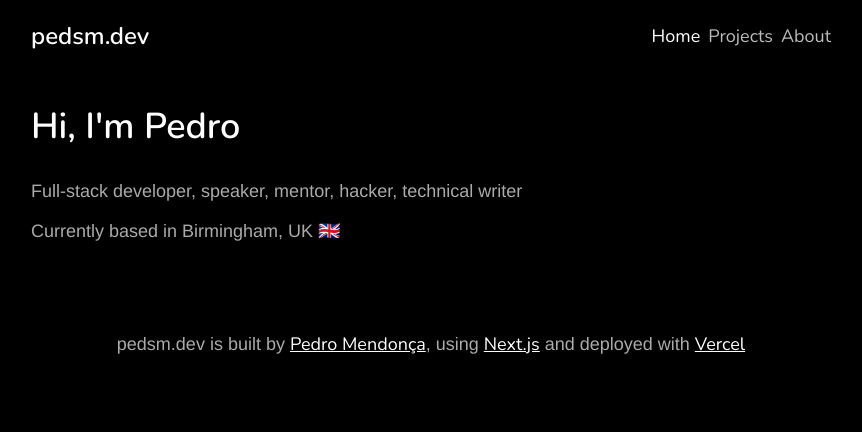
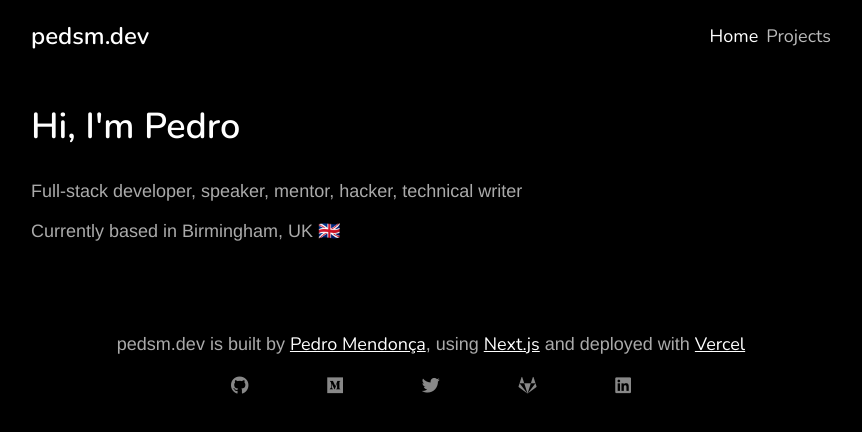
Before and after one commit to pedsm/pedsm.dev, a Next.js app: page / in a window 1280 px wide. Shown: the top 432 px of the page, without its empty margins (209-1071 px from the left). Built offline with nearby package versions, Linux system fonts and the light colour scheme.

Commit message:
Social tags

```diff
--- /dev/null
+++ b/components/about.js
@@ -0,0 +1,32 @@
+const platforms = [
+  {
+    icon: "fa-github",
+    link: "https://github.com/pedsm"
+  },
+  {
+    icon: "fa-medium",
+    link: "https://medium.com/@pedsm"
+  },
+  {
+    icon: "fa-twitter",
+    link: "https://twitter.com/pedsm"
+  },
+  {
+    icon: "fa-gitlab",
+    link: "https://gitlab.com/pedsm"
+  },
+  {
+    icon: "fa-linkedin",
+    link: "https://www.linkedin.com/in/pedmendonca/"
+  },
+]
+
+export default function about() {
+  return (
+    <div style={{width: '50%', margin: 'auto'}} className="level">
+      {platforms.map((plat, i) => (
+        <a key={i} href={plat.link}><i className={`fab fa-x ${plat.icon}`}></i></a>
+      ))}
+    </div>
+  )
+}
--- a/components/footer.js
+++ b/components/footer.js
@@ -1,11 +1,12 @@
+import About from '/components/about'
+
 export default function footer() {
   return (
-    <footer className="footer">
-      <div className="content has-text-centered">
-        <p>
-          pedsm.dev is built by <a href="https://github.com/pedsm">Pedro Mendonça</a>, using <a href="https://nextjs.org/">Next.js</a> and deployed with <a href="https://vercel.com/">Vercel</a>
-        </p>
-      </div>
+    <footer className="section footer">
+      <p>
+        pedsm.dev is built by <a href="https://github.com/pedsm">Pedro Mendonça</a>, using <a href="https://nextjs.org/">Next.js</a> and deployed with <a href="https://vercel.com/">Vercel</a>
+      </p>
+      <About />
     </footer>
   )
 }
--- a/components/navbar.js
+++ b/components/navbar.js
@@ -9,10 +9,6 @@ const links = [
   {
     path: '/projects',
     name: 'Projects'
-  },
-  {
-    path: '/about',
-    name: 'About'
   }
 ]
 
--- a/pages/_app.js
+++ b/pages/_app.js
@@ -19,6 +19,16 @@ export default function app({ Component, pageProps }) {
           <meta httpEquiv="X-UA-Compatible" content="IE=edge" />
           <meta name="viewport" content="width=device-width, initial-scale=1" />
           <title>pedsm.dev</title>
+          {/* Social */}
+          <meta name="description" content="Hi, I'm Pedro" />
+          <meta property="og:title" content="pedsm.dev" />
+          <meta property="og:type" content="article" />
+          <meta property="og:url" content="https://pedsm.dev/" />
+          <meta property="og:image" content="/card.png" />
+          <meta property="og:description" content="Hi, I'm Pedro" />
+          <meta name="twitter:card" content="summary_large_image"></meta>
+          <meta name="twitter:site" content="@pedsm"></meta>
+          <meta name="twitter:creatro" content="@pedsm"></meta>
       </Head>
       <header className="section">
         <Navbar />
--- a/public/styles/light.css
+++ /dev/null
@@ -1,111 +0,0 @@
-@import url("https://fonts.googleapis.com/css?family=Nunito:300,400,500,600,700,900&display=swap");
-body {
-  background-color: white;
-  max-width: 800px;
-  margin: auto !important; }
-
-* {
-  font-family: "Nunito", sans-serif;
-  color: black;
-  font-weight: 300; }
-
-a {
-  text-decoration: none;
-  color: #808080;
-  font-weight: 600; }
-  a:hover {
-    color: black; }
-  a i {
-    color: #808080; }
-    a i:hover {
-      color: black; }
-
-h1 {
-  font-size: 2em; }
-
-h2 {
-  font-size: 2em; }
-
-h3 {
-  font-size: 1.5em; }
-
-h5 {
-  font-size: 1.25em; }
-
-h5 {
-  font-size: 1.2em; }
-
-.menu {
-  display: flex;
-  align-items: center;
-  flex-direction: row;
-  justify-content: space-between; }
-
-.links {
-  display: flex;
-  flex-direction: row; }
-
-.menu-item {
-  padding-bottom: 2px;
-  margin: 10px 10px;
-  font-weight: normal; }
-  .menu-item a {
-    text-decoration: none; }
-    .menu-item a:hover {
-      border-bottom: black 2px solid; }
-    .menu-item a.is-active {
-      color: black;
-      border-bottom: black 2px solid; }
-
-@media only screen and (max-width: 700px) {
-  .menu {
-    flex-direction: column; } }
-
-.project {
-  margin-bottom: 2em;
-  border-radius: 12px;
-  border: #808080 2px solid;
-  display: grid;
-  grid-template-columns: 300px auto;
-  grid-template-areas: "img info" "img info" "img buttons"; }
-  .project .info {
-    box-sizing: border-box;
-    padding: 0 1em;
-    grid-area: "info";
-    bottom: 10px;
-    width: 100%; }
-    .project .info .links {
-      margin: 1em;
-      display: flex;
-      flex-direction: row;
-      justify-content: space-evenly; }
-  .project img {
-    grid-area: "img";
-    width: 300px;
-    object-fit: cover;
-    object-position: 0% 0%;
-    border-radius: 10px 0 0 10px; }
-  .project:hover {
-    border-color: black; }
-
-@media only screen and (max-width: 700px) {
-  .project {
-    display: block; }
-    .project img {
-      padding: 0;
-      width: 100%;
-      border-radius: 10px 10px 0 0; }
-    .project .info {
-      padding: 0 10px; } }
-
-section {
-  padding: 1em; }
-
-footer {
-  text-align: center; }
-
-.level {
-  display: flex;
-  flex-direction: row;
-  width: 100%;
-  justify-content: space-evenly; }
--- a/public/styles/main.css
+++ /dev/null
@@ -1,118 +0,0 @@
-@import url("https://fonts.googleapis.com/css?family=Nunito:300,400,500,600,700,900&display=swap");
-:root {
-  --bg: white;
-  --mid: #808080;
-  --text: #101010;
-  --off-white: #f5f5f5ff;
-  --off-bg: #ddd8e8ff;
-  --purpleish: #b7adcfff;
-  --cyber-grape: #5b4b81ff;
-  --off-black: #1b1627; }
-
-.dark-theme {
-  --bg: #101010;
-  --mid: #606060;
-  --text: white; }
-
-* {
-  box-sizing: border-box; }
-
-body {
-  background-color: var(--bg);
-  margin: 0; }
-
-header {
-  padding: 1em; }
-
-section {
-  min-height: 60vh; }
-
-.main {
-  background-color: var(--off-bg);
-  color: var(--cyber-grape);
-  padding-top: 6em;
-  font-weight: 300; }
-
-.content {
-  width: 800px;
-  margin: auto; }
-
-.footer {
-  color: white;
-  padding: 3em;
-  font-weight: bold;
-  background-color: var(--off-black);
-  box-shadow: 0 50vh 0 50vh var(--off-black); }
-
-.footer > .content > p {
-  color: white; }
-
-* {
-  font-family: "Open sans", "Nunito", sans-serif; }
-
-a {
-  text-decoration: none;
-  color: var(--mid);
-  font-weight: 600; }
-  a:hover {
-    color: var(--text); }
-  a i {
-    color: var(--mid); }
-    a i:hover {
-      color: var(--text); }
-
-h1 {
-  font-size: 2em; }
-
-h2 {
-  font-size: 2em; }
-
-h3 {
-  font-size: 1.5em; }
-
-h5 {
-  font-size: 1.25em; }
-
-h5 {
-  font-size: 1.2em; }
-
-.menu {
-  display: flex;
-  align-items: center;
-  flex-direction: row;
-  justify-content: space-between; }
-
-.links {
-  display: flex;
-  flex-direction: row; }
-
-.menu-item {
-  padding-bottom: 2px;
-  margin: 10px 10px;
-  font-weight: normal; }
-  .menu-item a {
-    text-decoration: none; }
-    .menu-item a:hover {
-      border-bottom: var(--text) 2px solid; }
-    .menu-item a.is-active {
-      color: var(--text);
-      border-bottom: var(--text) 2px solid; }
-
-@media only screen and (max-width: 700px) {
-  .menu {
-    flex-direction: column; } }
-
-.project:hover {
-  border-color: var(--text); }
-
-section {
-  padding: 1em; }
-
-footer {
-  text-align: center; }
-
-.level {
-  display: flex;
-  flex-direction: row;
-  width: 100%;
-  justify-content: space-evenly; }
--- a/sass/projects.scss
+++ b/sass/projects.scss
@@ -22,6 +22,9 @@
     font-size: 24px;
     font-weight: 600;
   }
+  p {
+    margin: 5px 0;
+  }
 }
 
 .links > a {
```
Also changed, not shown: pages/about.js (deleted, +0 -43 lines), pages/project/[id].js (+6 -2 lines), public/card.png (added).
